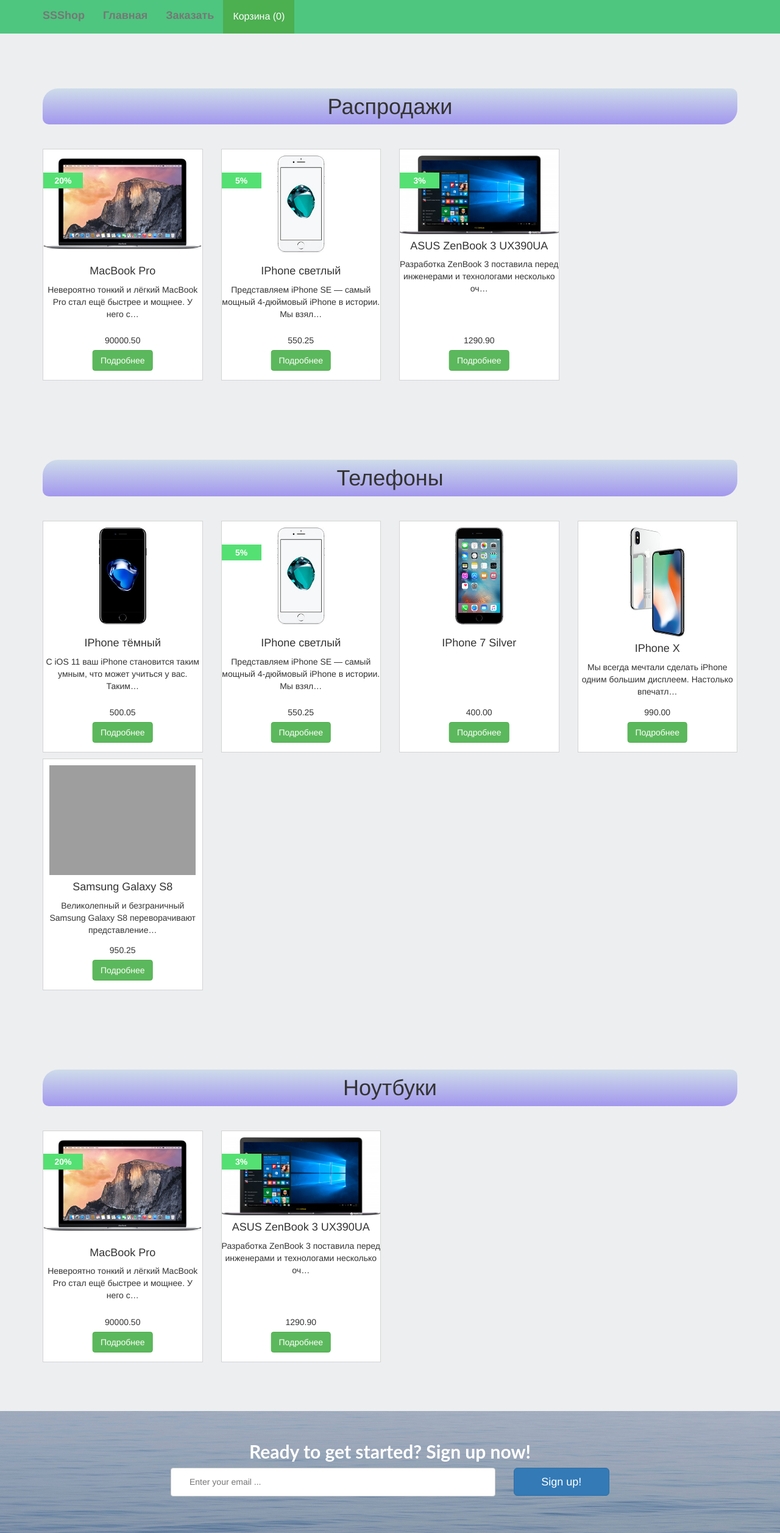
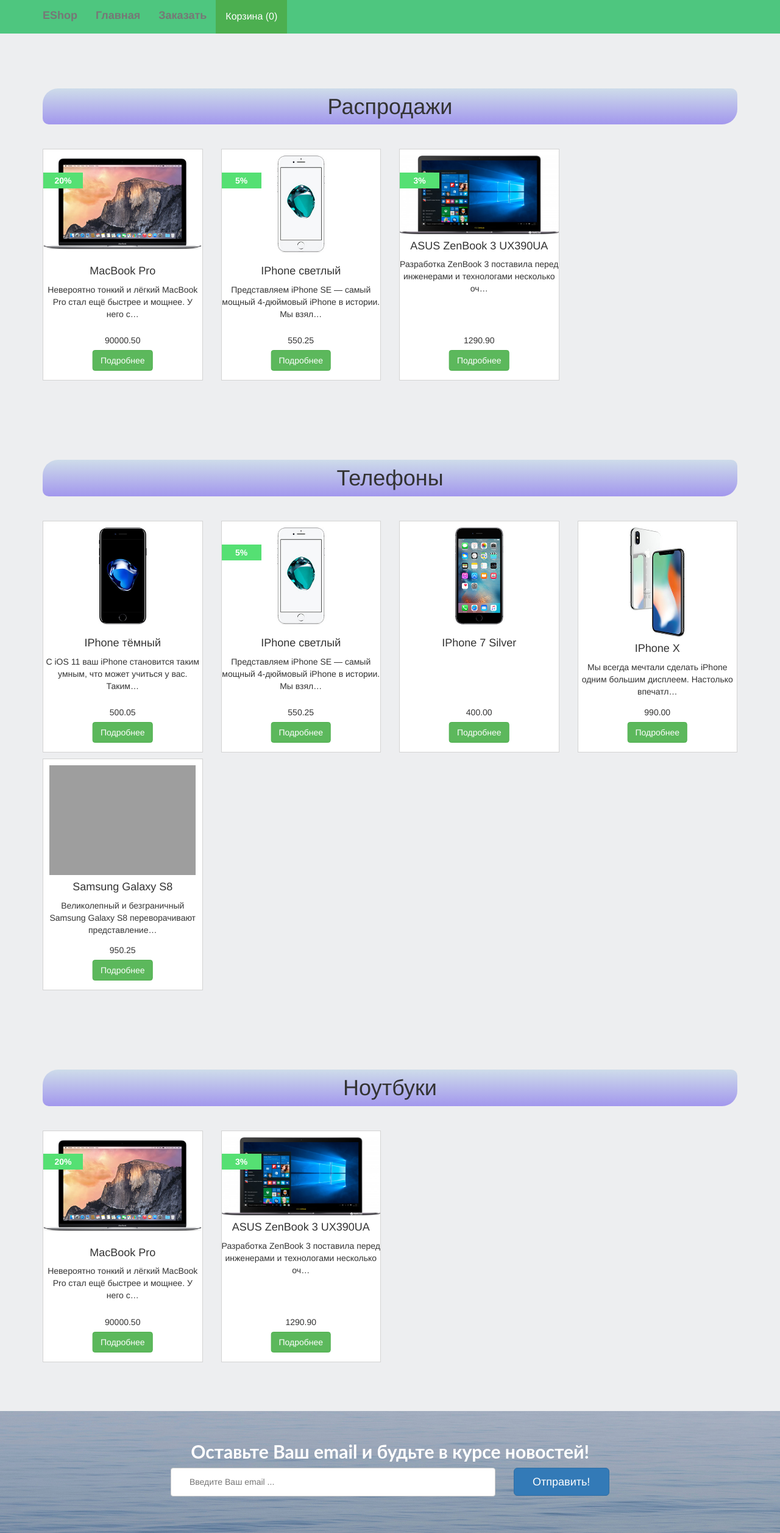
Before and after one commit to novitskiy/network, a Django app: page / in a window 1280 px wide. Shown: the whole page at 61% size. Run offline with Django 3.2, Linux system fonts and the light colour scheme; data comes from the database, SQL or seed files in the repository; both versions use the stored data as it was after the commit; some libraries are stand-ins or nearby versions; grey boxes are pictures that could not be loaded.

Commit message:
Some preparations for hosting

```diff
--- a/landing/forms.py
+++ b/landing/forms.py
@@ -6,7 +6,7 @@
     email = forms.EmailField(
         widget=forms.TextInput(
             attrs={'type': 'email',
-                   'placeholder': 'Enter your email ...'
+                   'placeholder': 'Введите Ваш email ...'
             }
         )
     )
--- a/mysite/settings.py
+++ b/mysite/settings.py
@@ -25,7 +25,7 @@
 # SECURITY WARNING: don't run with debug turned on in production!
 DEBUG = True
 
-ALLOWED_HOSTS = []
+ALLOWED_HOSTS = ['*']
 
 
 # Application definition
@@ -114,7 +114,7 @@
 
 TIME_ZONE = 'Europe/Moscow'
 
-LANGUAGE_CODE = 'en-us'
+LANGUAGE_CODE = 'ru-ru'
 
 USE_I18N = True
 
--- a/templates/base.html
+++ b/templates/base.html
@@ -34,6 +34,8 @@
     <!-- jQuery -->
     <script src="https://code.jquery.com/jquery-2.1.4.min.js"></script>
 
+    <script src="https://maxcdn.bootstrapcdn.com/bootstrap/3.3.7/js/bootstrap.min.js"></script>
+
     <script src="{% static 'js/scripts.js' %}"></script>
 </body>
 
--- a/templates/footer.html
+++ b/templates/footer.html
@@ -5,7 +5,7 @@
         <div class="container">
             <div class="row">
                 <div class="col-xl-9 mx-auto">
-                    <h2 class="mb-4" id="header-email">Ready to get started? Sign up now!</h2>
+                    <h2 class="mb-4" id="header-email">Оставьте Ваш email и будьте в курсе новостей!</h2>
                 </div>
             </div>
 
@@ -22,7 +22,7 @@
                                 <!--<input type="email" placeholder="Enter your email...">-->
                             </div>
                             <div class="col-12 col-md-3">
-                                <button type="submit" class="btn btn-block btn-lg btn-primary">Sign up!</button>
+                                <button type="submit" class="btn btn-block btn-lg btn-primary">Отправить!</button>
                             </div>
                         </div>
                     </form>
--- a/templates/navbar.html
+++ b/templates/navbar.html
@@ -15,7 +15,7 @@
                     <span class="icon-bar"></span>
                     <span class="icon-bar"></span>
                 </button>
-                <a class="navbar-brand active header-link" href="/">SSShop</a>
+                <a class="navbar-brand active header-link" href="/">EShop</a>
             </div>
 
             <div id="navbar" class="navbar-collapse collapse">
```
Also changed, not shown: db.sqlite3.
